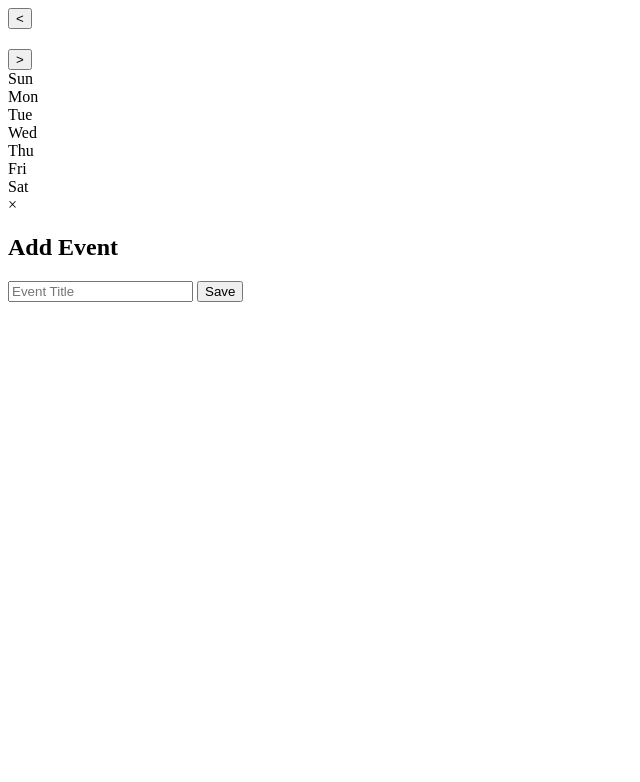
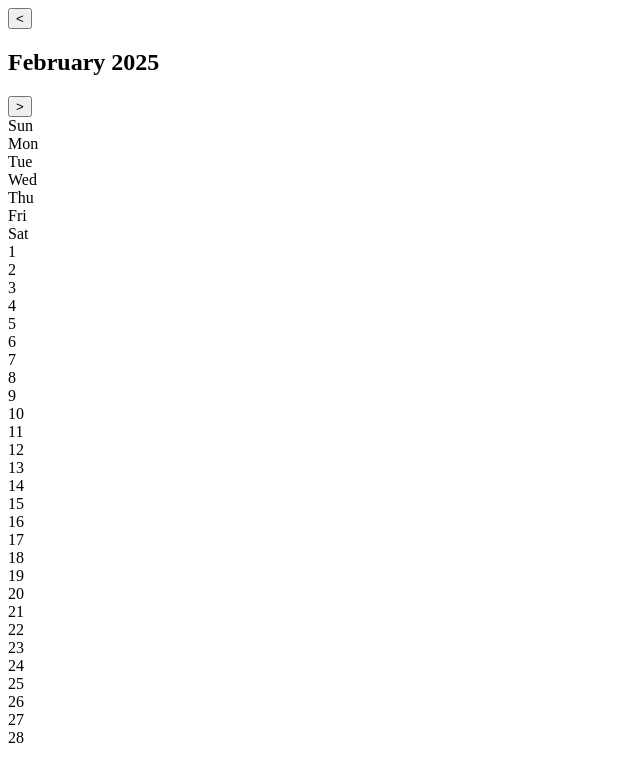
Before and after one commit to gpt006/calendar---app, a plain HTML site: page index.html in a window 1280 px wide. Shown: the whole page, without its empty margins (0-640 px from the left). Drawn offline with Linux system fonts and the light colour scheme.

Commit message:
Update index.html

```diff
--- a/index.html
+++ b/index.html
@@ -1,3 +1,12 @@
+<!DOCTYPE html>
+<html lang="en">
+<head>
+    <meta charset="UTF-8">
+    <meta name="viewport" content="width=device-width, initial-scale=1.0">
+    <title>Simple Calendar</title>
+    <link rel="stylesheet" href="style.css">
+</head>
+<body>
     <div class="calendar">
         <div class="header">
             <button id="prevMonth">&lt;</button>
@@ -10,12 +19,6 @@
         <div id="days" class="days"></div>
     </div>
 
-<!-- Event Modal -->
-<div id="eventModal" class="modal">
-    <div class="modal-content">
-        <span class="close">&times;</span>
-        <h2>Add Event</h2>
-        <input type="text" id="eventTitle" placeholder="Event Title">
-        <button id="saveEvent">Save</button>
-    </div>
-</div>
+    <script src="script.js" defer></script>
+</body>
+</html>
```
Lines whose indentation alone changed are shown as unchanged.
